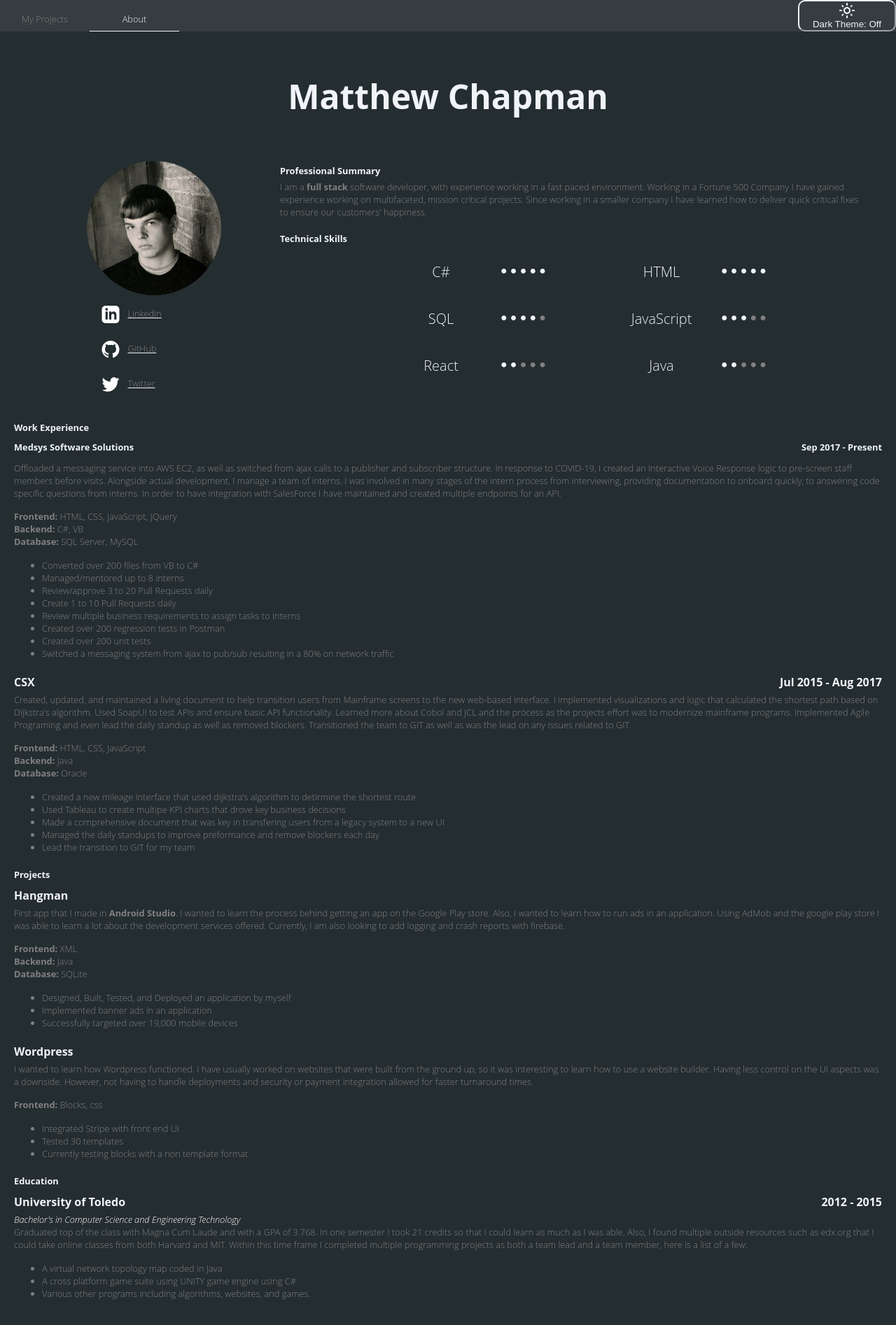
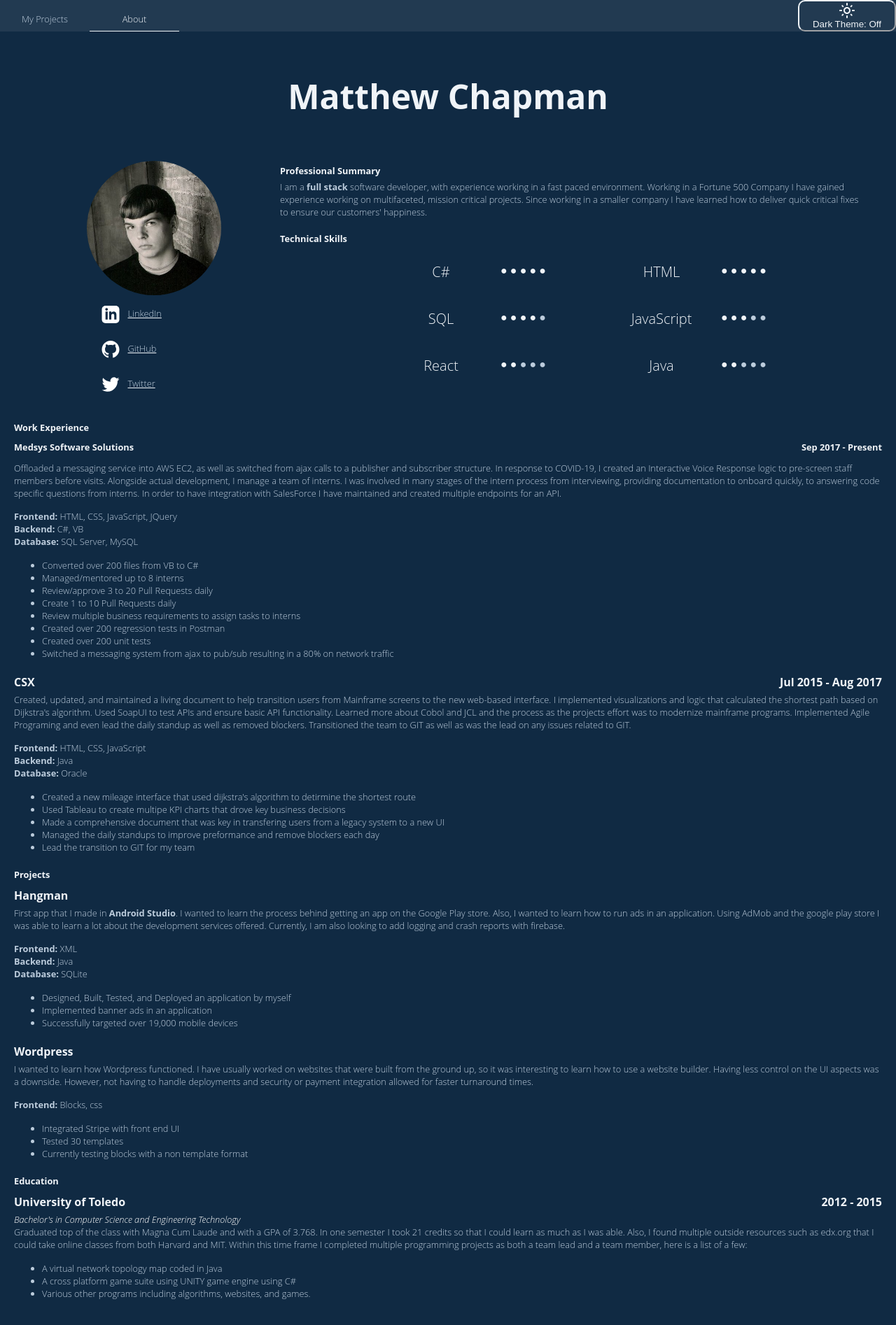
Before and after one commit to matt-chap/matt-chap.github.io, a Jekyll site: the page built from about.html, in a window 1280 px wide. Shown: the whole page at 70% size. Built offline with Jekyll 4.4.1, drawn with Linux system fonts in a browser that asks for light colours.

Commit message:
Dark theme updates

```diff
--- a/_sass/project/project-card.scss
+++ b/_sass/project/project-card.scss
@@ -18,7 +18,7 @@
     text-align: center;
     display: inline-grid;
     @include themed() {
-        background-color: theme-get($bg);
+        background: theme-get($bg-overlay);
         border: theme-get($head) solid 1px;
         border-radius: 5%;
     }
--- a/_sass/utilities/_theme_dark.scss
+++ b/_sass/utilities/_theme_dark.scss
@@ -2,12 +2,11 @@
 * This simply holds the dark theme colors
 */
 
-$bg--dark: #102A43;
-$bg-overlay--dark: rgba(16, 42, 67, 0.92);
-$text--dark: #BCCCDC;
-$header-text--dark: #F0F4F8;
+$bg--dark: #121212;
+$bg-overlay--dark: #333333;
+$text--dark: rgba(255, 255, 255, 0.7);
+$header-text--dark: #FFFFFF;
 $subhead-text--dark: #F0F4F8;
-
 
 
 /*
--- a/_sass/utilities/_theme_light.scss
+++ b/_sass/utilities/_theme_light.scss
@@ -2,8 +2,8 @@
 * This simply holds the light theme colors
 */
 
-$bg--light: #242D30;
-$bg-overlay--light: rgba(36, 45, 48, 0.92);
-$text--light: grey;
+$bg--light: #102A43;
+$bg-overlay--light: rgba(16, 42, 67, 0.92);
+$text--light: #BCCCDC;
 $header-text--light: #F0F4F8;
 $subhead-text--light: #F0F4F8;
```
Also changed, not shown: 2 other files.
